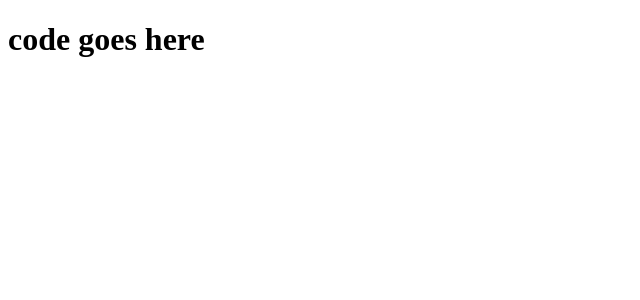
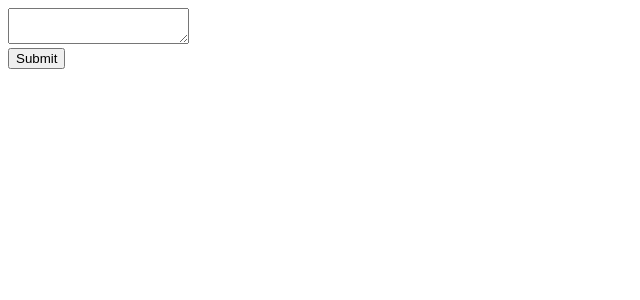
Before and after one commit to sigier/codebook, a React (Create React App) app: page / in a window 1280 px wide. Shown: the top 300 px of the page, without its empty margins (0-640 px from the left). Built offline with nearby package versions, Linux system fonts and the light colour scheme.

Commit message:
esbuild.wasm added to the project folder

```diff
--- a/src/index.tsx
+++ b/src/index.tsx
@@ -1,7 +1,24 @@
 import  ReactDOM  from 'react-dom';
+import { useState } from 'react';
 
 const App = () => {
-    return <h1>code goes here</h1>
+    const [input, setInput] = useState('');
+    const [code, setCode] = useState('');
+
+    const onClick = () => {
+
+    };
+
+
+    return <div>
+        <textarea value={ input }
+                  onChange={ (e) => setInput(e.target.value) }
+        ></textarea>
+        <div>
+            <button onClick={ onClick } >Submit</button>
+        </div>
+        <pre>{ code }</pre>
+    </div>;
 };
 
 ReactDOM.render(
```
Also changed, not shown: 1 other file (tests, documents, lock files or other folders).
